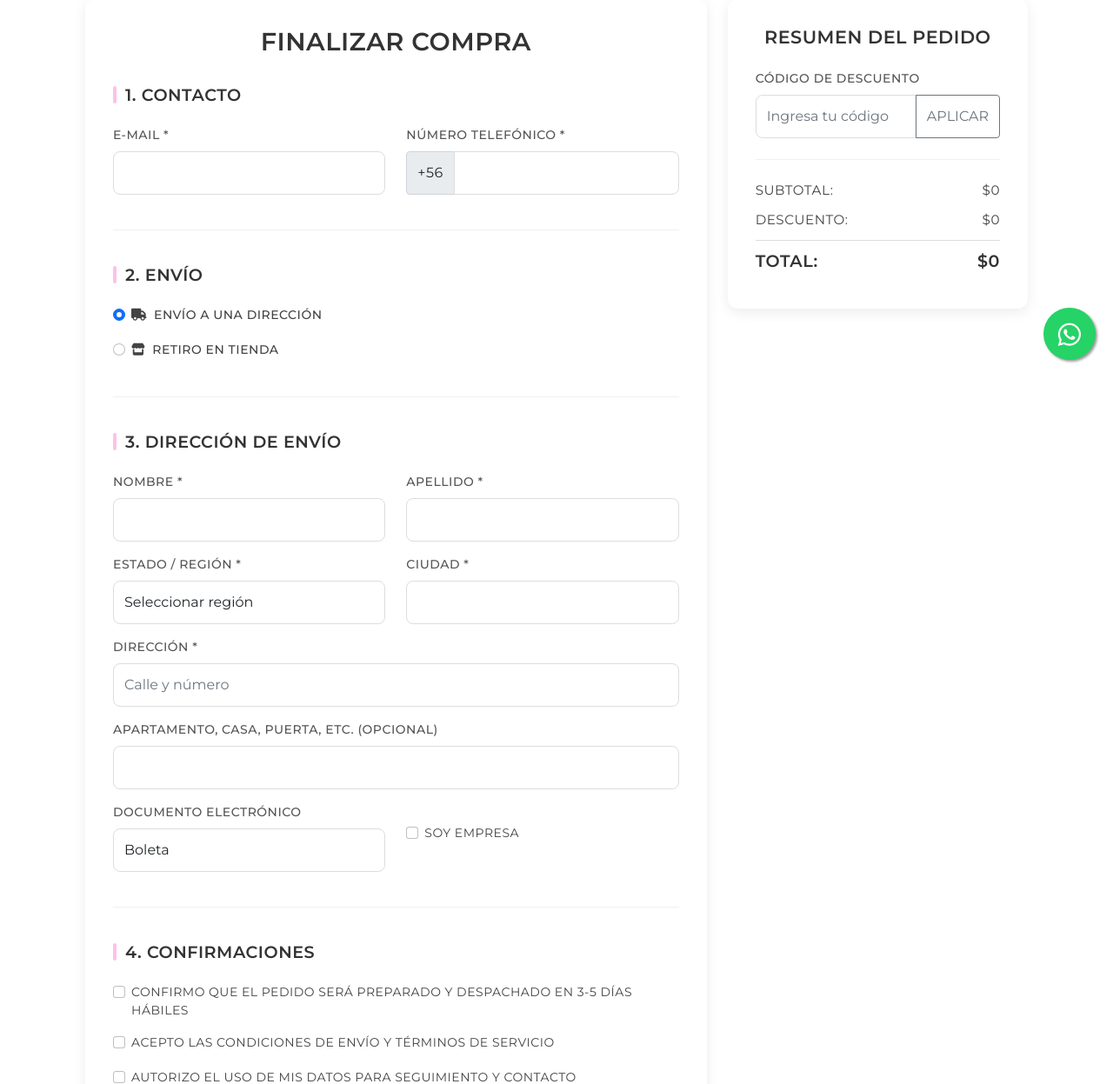
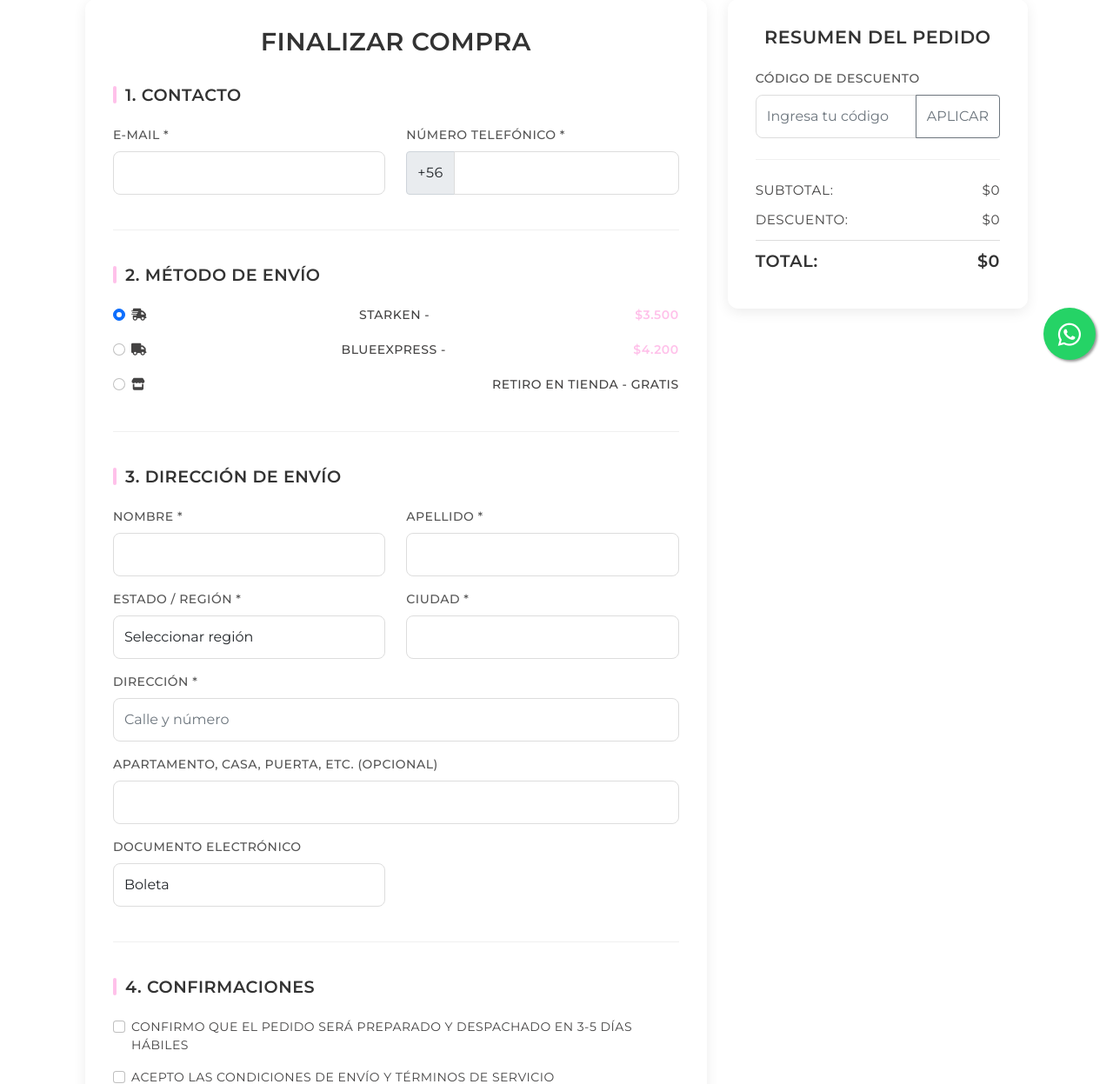
Before and after one commit to magiearavenar/mi-tienda-ahora, a Django app: page /checkout/ in a window 1280 px wide. Shown: the part 366-1613 px from the top of the page at 87% size. Run offline with Django 4.2, Linux system fonts and the light colour scheme; data that the repository does not hold is empty; parts of the project's set-up code (start-up, migrations or seed data) failed here and were passed over.

Commit message:
Actualizar checkout - eliminar sección empresa y agregar métodos de envío Starken/BlueExpress

```diff
--- a/tienda/templates/checkout.html
+++ b/tienda/templates/checkout.html
@@ -28,18 +28,24 @@
 
                 <!-- 2. Envío -->
                 <div class="form-section">
-                    <h4 class="section-title">2. Envío</h4>
+                    <h4 class="section-title">2. Método de Envío</h4>
                     <div class="shipping-options">
                         <div class="form-check mb-3">
-                            <input class="form-check-input" type="radio" name="tipoEnvio" id="envioDir" value="direccion" checked>
-                            <label class="form-check-label" for="envioDir">
-                                <i class="fas fa-truck me-2"></i>Envío a una dirección
+                            <input class="form-check-input" type="radio" name="tipoEnvio" id="starken" value="starken" checked>
+                            <label class="form-check-label" for="starken">
+                                <i class="fas fa-shipping-fast me-2"></i>Starken - <span class="shipping-price" id="precio-starken">Calculando...</span>
+                            </label>
+                        </div>
+                        <div class="form-check mb-3">
+                            <input class="form-check-input" type="radio" name="tipoEnvio" id="bluexpress" value="bluexpress">
+                            <label class="form-check-label" for="bluexpress">
+                                <i class="fas fa-truck me-2"></i>BlueExpress - <span class="shipping-price" id="precio-bluexpress">Calculando...</span>
                             </label>
                         </div>
                         <div class="form-check mb-3">
                             <input class="form-check-input" type="radio" name="tipoEnvio" id="retiroTienda" value="retiro">
                             <label class="form-check-label" for="retiroTienda">
-                                <i class="fas fa-store me-2"></i>Retiro en tienda
+                                <i class="fas fa-store me-2"></i>Retiro en tienda - Gratis
                             </label>
                         </div>
                     </div>
@@ -89,27 +95,6 @@
                                 <option value="boleta">Boleta</option>
                                 <option value="factura">Factura</option>
                             </select>
-                        </div>
-                        <div class="col-md-6 mb-3">
-                            <div class="form-check mt-4">
-                                <input class="form-check-input" type="checkbox" id="esEmpresa">
-                                <label class="form-check-label" for="esEmpresa">
-                                    Soy empresa
-                                </label>
-                            </div>
-                        </div>
-                    </div>
-
-                    <div id="datosEmpresa" style="display: none;">
-                        <div class="row">
-                            <div class="col-md-6 mb-3">
-                                <label class="form-label">Razón social</label>
-                                <input type="text" class="form-control" id="razonSocial">
-                            </div>
-                            <div class="col-md-6 mb-3">
-                                <label class="form-label">Giro</label>
-                                <input type="text" class="form-control" id="giro">
-                            </div>
                         </div>
                     </div>
                 </div>
@@ -276,6 +261,15 @@
 .shipping-options .form-check-label {
     font-weight: 500;
     cursor: pointer;
+    display: flex;
+    justify-content: space-between;
+    align-items: center;
+    width: 100%;
+}
+
+.shipping-price {
+    font-weight: 600;
+    color: var(--color-primario);
 }
 
 .payment-methods .form-check-label {
@@ -397,10 +391,8 @@ let carrito = JSON.parse(localStorage.getItem('carrito')) || [];
 document.addEventListener('DOMContentLoaded', function() {
     mostrarResumenPedido();
 
-    // Toggle datos empresa
-    document.getElementById('esEmpresa').addEventListener('change', function() {
-        document.getElementById('datosEmpresa').style.display = this.checked ? 'block' : 'none';
-    });
+    // Calcular costos de envío
+    calcularCostosEnvio();
 
     // Toggle sección dirección
     document.querySelectorAll('input[name="tipoEnvio"]').forEach(radio => {
@@ -519,6 +511,12 @@ function procesarPedido() {
     });
 }
 
+function calcularCostosEnvio() {
+    // Simular cálculo de costos (implementar con API de Starken)
+    document.getElementById('precio-starken').textContent = '$3.500';
+    document.getElementById('precio-bluexpress').textContent = '$4.200';
+}
+
 function getCookie(name) {
     let cookieValue = null;
     if (document.cookie && document.cookie !== '') {
```
